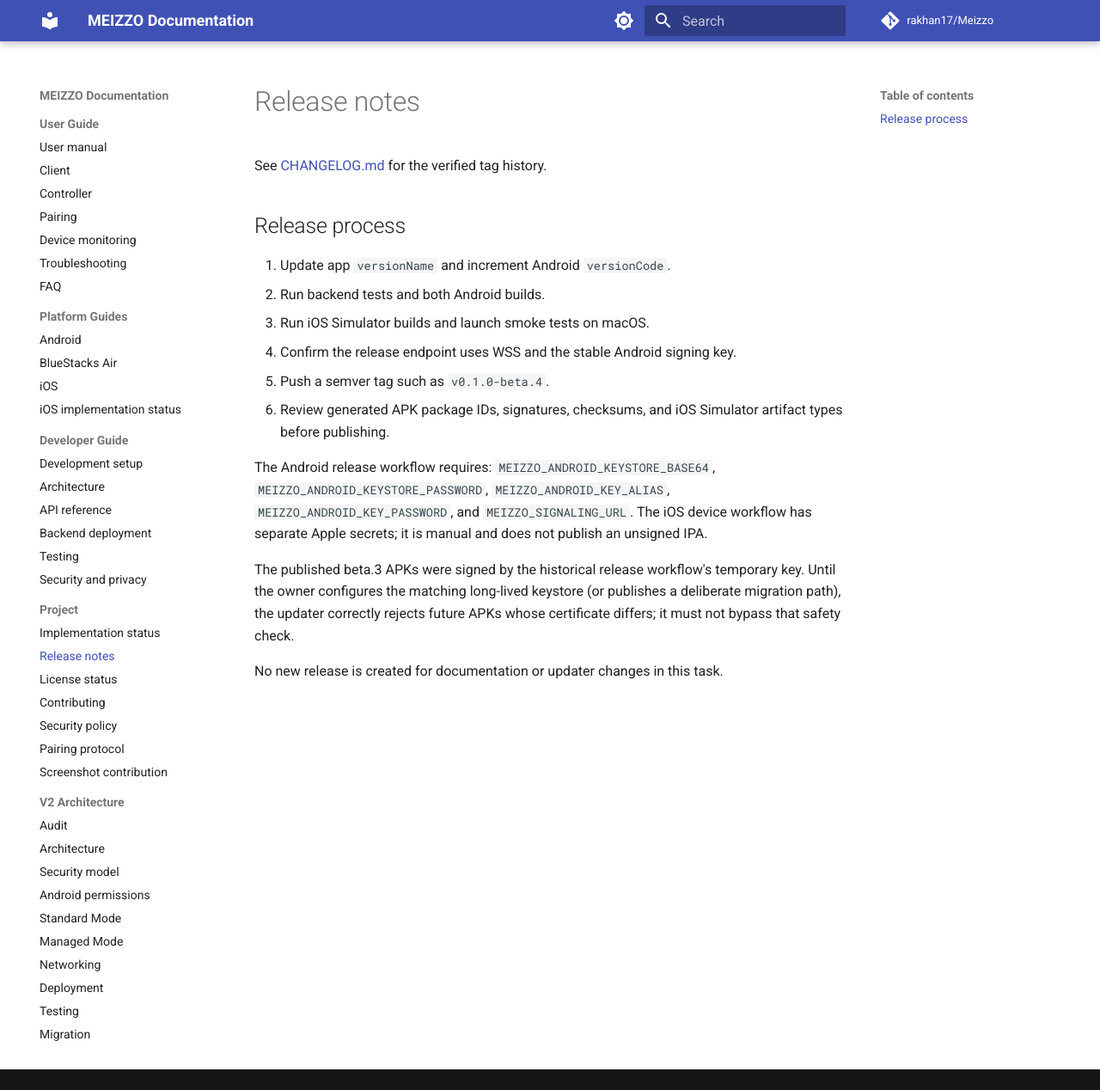
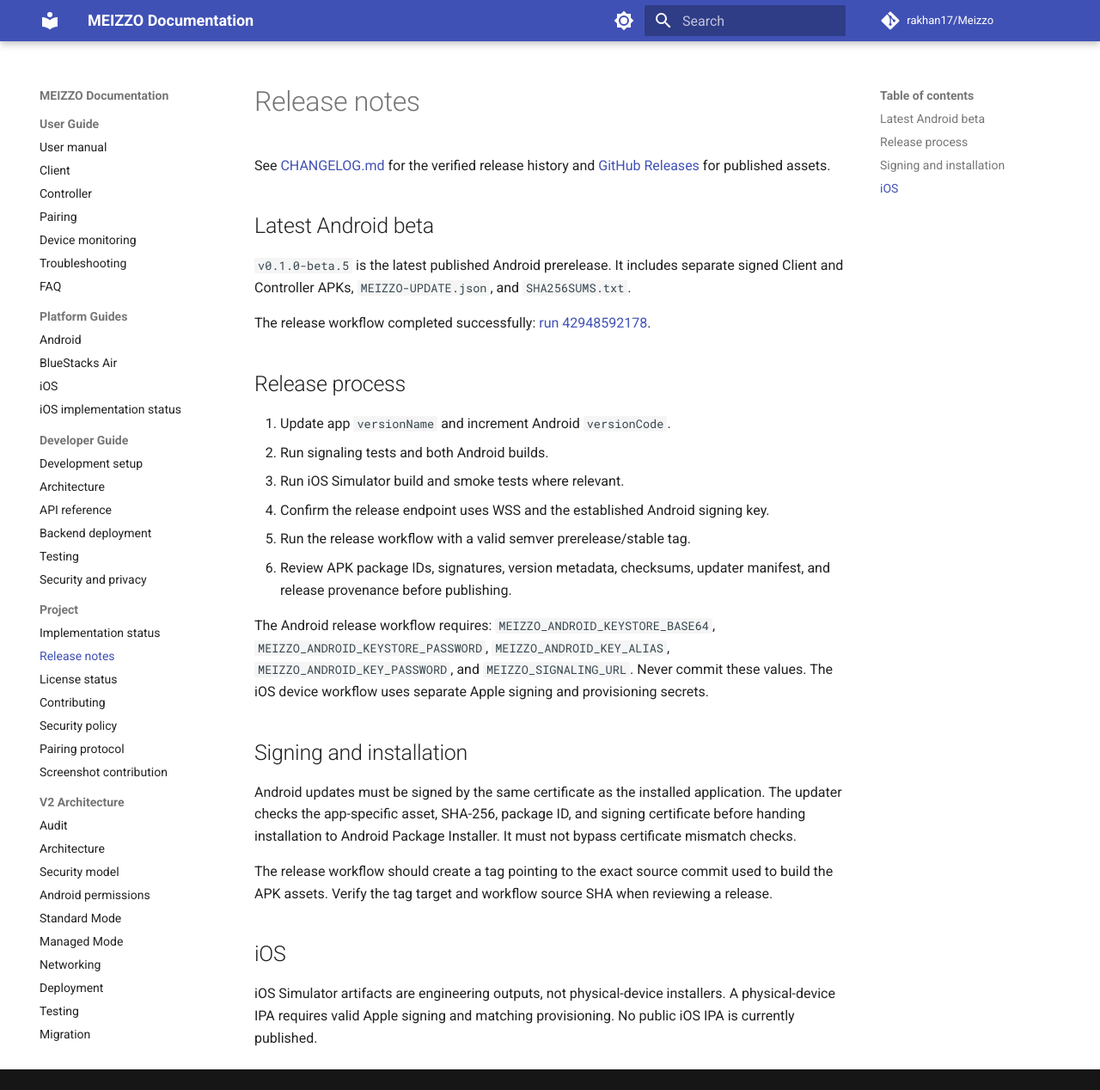
Before and after one commit to rakhan17/Meizzo, an MkDocs documentation site: the page built from docs/release-notes.md, in a window 1280 px wide and 1268 px high. Shown: the whole window at 86% size. Built offline with MkDocs 1.6.1 and Material for MkDocs 9.7.7, drawn with Linux system fonts in a browser that asks for light colours; comment, search, counter and statistics services are not loaded.

Commit message:
docs: refresh release and signing guidance

```diff
--- a/docs/release-notes.md
+++ b/docs/release-notes.md
@@ -1,27 +1,48 @@
 # Release notes
 
-See [CHANGELOG.md](https://github.com/rakhan17/Meizzo/blob/main/CHANGELOG.md)
-for the verified tag history.
+See [CHANGELOG.md](../CHANGELOG.md) for the verified release history and
+[GitHub Releases](https://github.com/rakhan17/Meizzo/releases) for published
+assets.
+
+## Latest Android beta
+
+`v0.1.0-beta.5` is the latest published Android prerelease. It includes
+separate signed Client and Controller APKs, `MEIZZO-UPDATE.json`, and
+`SHA256SUMS.txt`.
+
+The release workflow completed successfully:
+[run 42948592178](https://github.com/rakhan17/Meizzo/actions/runs/42948592178).
 
 ## Release process
 
 1. Update app `versionName` and increment Android `versionCode`.
-2. Run backend tests and both Android builds.
-3. Run iOS Simulator builds and launch smoke tests on macOS.
-4. Confirm the release endpoint uses WSS and the stable Android signing key.
-5. Push a semver tag such as `v0.1.0-beta.4`.
-6. Review generated APK package IDs, signatures, checksums, and iOS
-   Simulator artifact types before publishing.
+2. Run signaling tests and both Android builds.
+3. Run iOS Simulator build and smoke tests where relevant.
+4. Confirm the release endpoint uses WSS and the established Android signing
+   key.
+5. Run the release workflow with a valid semver prerelease/stable tag.
+6. Review APK package IDs, signatures, version metadata, checksums, updater
+   manifest, and release provenance before publishing.
 
 The Android release workflow requires:
 `MEIZZO_ANDROID_KEYSTORE_BASE64`, `MEIZZO_ANDROID_KEYSTORE_PASSWORD`,
 `MEIZZO_ANDROID_KEY_ALIAS`, `MEIZZO_ANDROID_KEY_PASSWORD`, and
-`MEIZZO_SIGNALING_URL`. The iOS device workflow has separate Apple secrets;
-it is manual and does not publish an unsigned IPA.
+`MEIZZO_SIGNALING_URL`. Never commit these values. The iOS device workflow
+uses separate Apple signing and provisioning secrets.
 
-The published beta.3 APKs were signed by the historical release workflow's
-temporary key. Until the owner configures the matching long-lived keystore (or
-publishes a deliberate migration path), the updater correctly rejects future
-APKs whose certificate differs; it must not bypass that safety check.
+## Signing and installation
 
-No new release is created for documentation or updater changes in this task.
+Android updates must be signed by the same certificate as the installed
+application. The updater checks the app-specific asset, SHA-256, package ID,
+and signing certificate before handing installation to Android Package
+Installer. It must not bypass certificate mismatch checks.
+
+The release workflow should create a tag pointing to the exact source commit
+used to build the APK assets. Verify the tag target and workflow source SHA
+when reviewing a release.
+
+## iOS
+
+iOS Simulator artifacts are engineering outputs, not physical-device
+installers. A physical-device IPA requires valid Apple signing and matching
+provisioning. No public iOS IPA is currently published.
```
